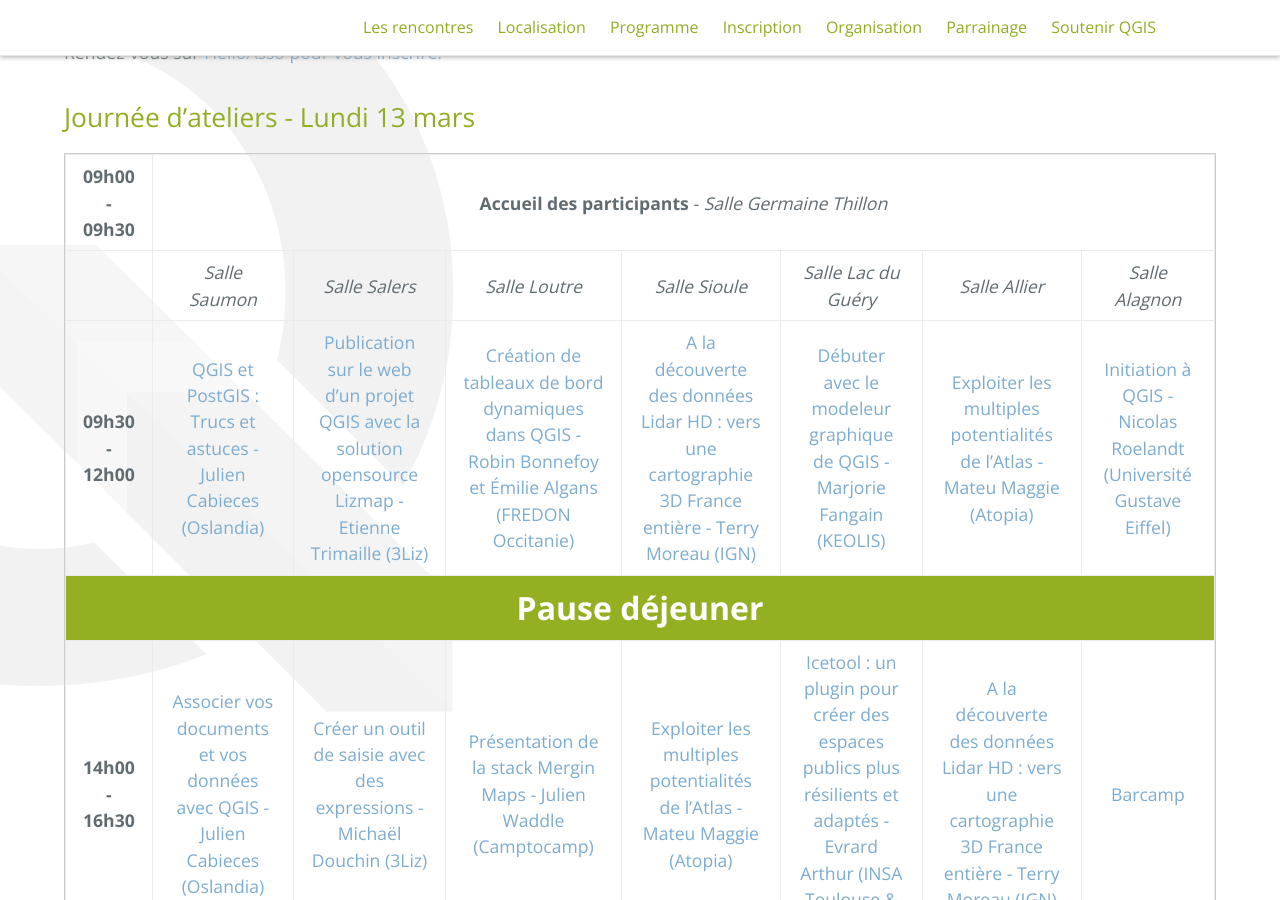
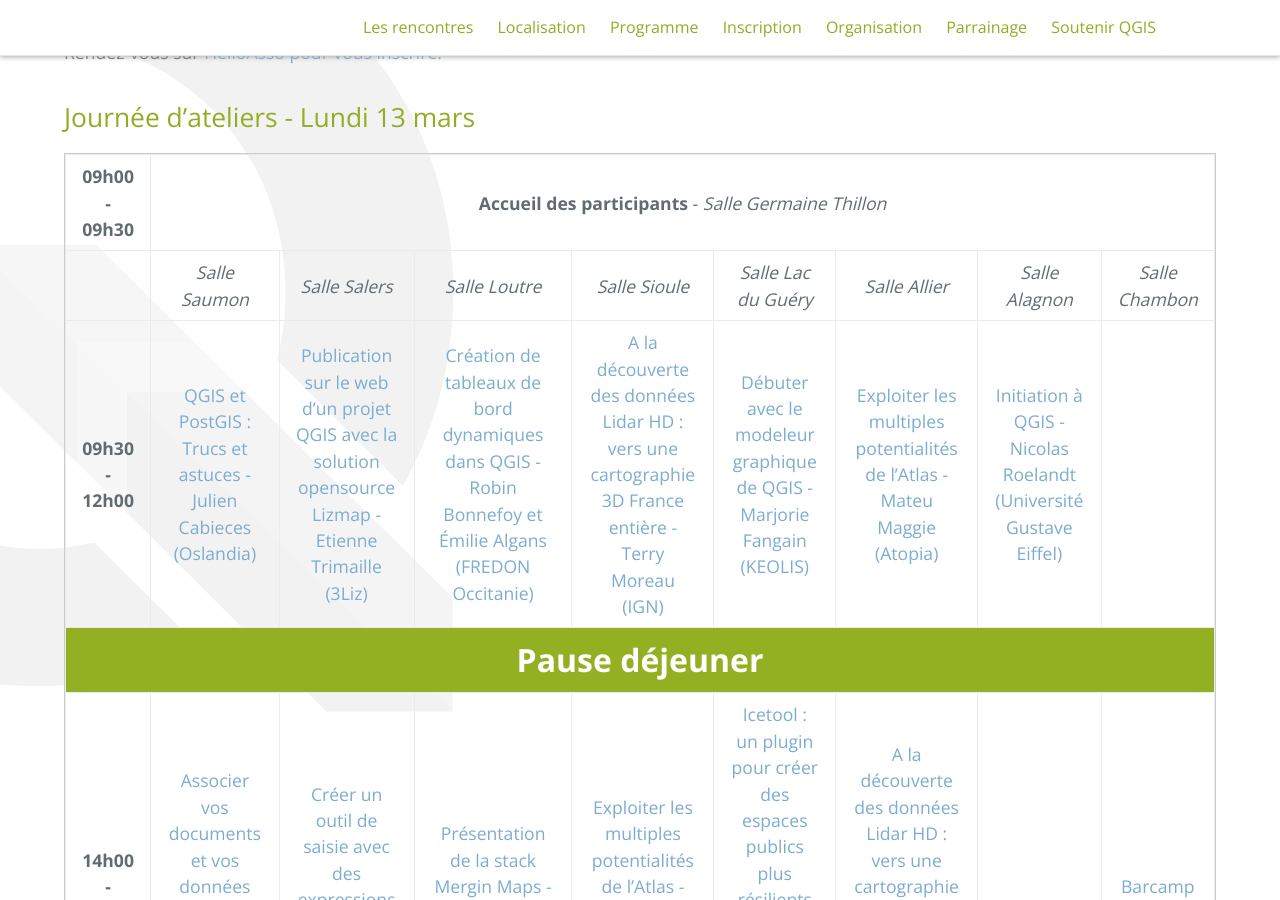
Before and after one commit to OSGeo-fr/QGIS-conf-fr-website, a Jekyll site: the page built from z20_programme.md, in a window 1280 px wide and 900 px high, scrolled down 587 px. Built offline with Jekyll 4.4.1, drawn with Linux system fonts in a browser that asks for light colours.

Commit message:
update room for barcamp

```diff
--- a/z20_programme.md
+++ b/z20_programme.md
@@ -28,6 +28,7 @@ Rendez-vous sur <a href="https://www.helloasso.com/associations/osgeo-fr/eveneme
             <td><i>Salle Lac du Guéry</i></td>
             <td><i>Salle Allier</i></td>
             <td><i>Salle Alagnon</i></td>
+            <td><i>Salle Chambon</i></td>
         </tr>
        <tr class="atelier">
             <td><b>09h30 - 12h00</b></td>
@@ -38,9 +39,10 @@ Rendez-vous sur <a href="https://www.helloasso.com/associations/osgeo-fr/eveneme
             <td><a href="#débuter-avec-le-modeleur-graphique-de-qgis---marjorie-fangain-keolis">Débuter avec le modeleur graphique de QGIS - Marjorie Fangain (KEOLIS)</a></td>
             <td><a href="#exploiter-les-multiples-potentialités-de-latlas---maggie-mateu-atopia">Exploiter les multiples potentialités de l’Atlas - Mateu Maggie (Atopia)</a></td>
             <td><a href="#initiation-à-qgis---nicolas-roelandt-université-gustave-eiffel">Initiation à QGIS - Nicolas Roelandt (Université Gustave Eiffel)</a></td>
+            <td></td>
          </tr>
         <tr class="pause-atelier">
-            <td colspan=8><b>Pause déjeuner</b></td>
+            <td colspan=9><b>Pause déjeuner</b></td>
         </tr>
         <tr class="atelier">
             <td><b>14h00 - 16h30</b></td>
@@ -50,6 +52,7 @@ Rendez-vous sur <a href="https://www.helloasso.com/associations/osgeo-fr/eveneme
             <td><a href="#exploiter-les-multiples-potentialités-de-latlas---maggie-mateu-atopia">Exploiter les multiples potentialités de l’Atlas - Mateu Maggie (Atopia)</a></td>
             <td><a href="#icetool--plugin-pour-créer-des-espaces-publics-plus-résilients-et-adaptés---arthur-evrard-insa-toulouse--egis">Icetool : un plugin pour créer des espaces publics plus résilients et adaptés - Evrard Arthur (INSA Toulouse & Egis)</a></td>
             <td><a href="#à-la-découverte-des-données-lidar-hd--vers-une-cartographie-3d-france-entière---terry-moreau-ign">A la découverte des données Lidar HD : vers une cartographie 3D France entière - Terry Moreau (IGN)</a></td>
+            <td></td>
             <td><a href="#barcamp">Barcamp</a></td>
         </tr>
         <tr class="atelier">
```
